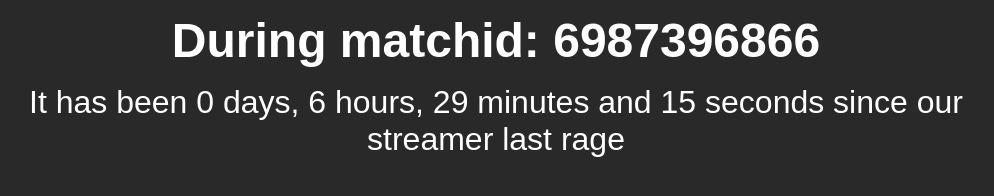
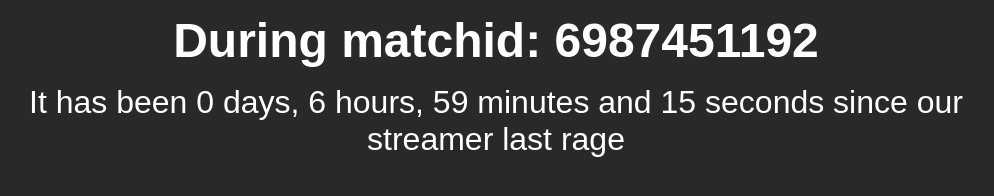
Before and after one commit to David-Ph/when-did-turtle-last-rage, a plain HTML site: page index.html in a window 1280 px wide. Shown: the part 518-714 px from the top of the page, without its empty margins (144-1138 px from the left). Drawn offline with Linux system fonts and the light colour scheme.

Commit message:
Update matchid

```diff
--- a/index.html
+++ b/index.html
@@ -37,7 +37,7 @@
           alt=""
         />
         <h1 id="rage-date">26 January 2023</h1>
-        <h2>During matchid: 6987396866</h2>
+        <h2>During matchid: 6987451192</h2>
         <p>
           It has been
           <span id="rage-since"></span>
@@ -48,7 +48,7 @@
     <script>
       const rageSinceElement = document.querySelector("#rage-since");
       const rageDateElement = document.querySelector("#rage-date");
-      const lastRage = new Date("2023-01-26T14:10:00");
+      const lastRage = new Date("2023-01-26T14:40:00");
       const dateString = lastRage.toLocaleDateString("default", {
         day: "numeric",
         month: "long",
```
